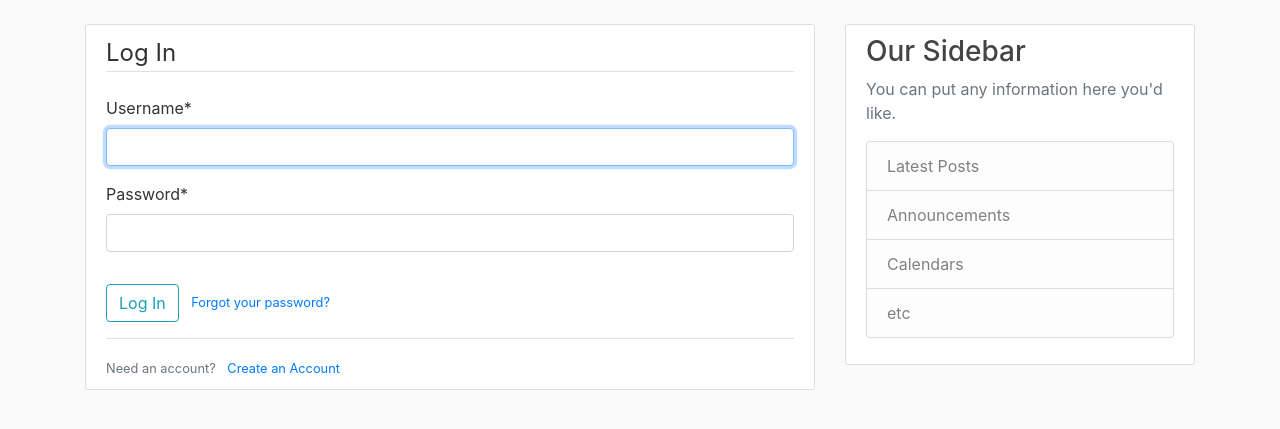
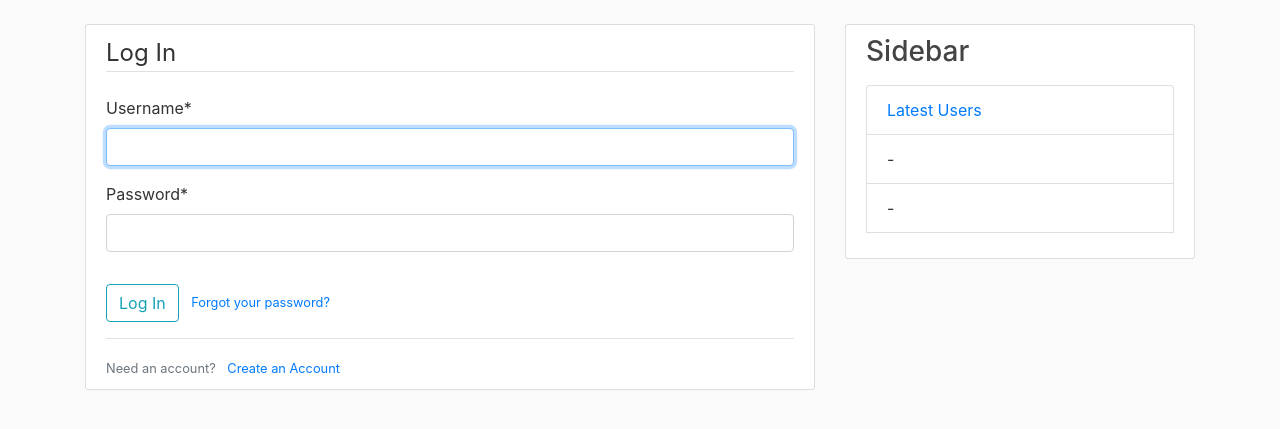
Before and after one commit to LucianoPereira/django-issue-tracker, a Django app: a page that uses templates/base.html in a window 1280 px wide. Shown: the part 56-485 px from the top of the page. Run offline with Django 3.2, Linux system fonts and the light colour scheme; some libraries are stand-ins or nearby versions.

Commit message:
Added latest users to sidebar

```diff
--- a/issue_tracker/settings.py
+++ b/issue_tracker/settings.py
@@ -70,6 +70,7 @@
                 'django.template.context_processors.request',
                 'django.contrib.auth.context_processors.auth',
                 'django.contrib.messages.context_processors.messages',
+                'users.context_processors.latest_users',
             ],
         },
     },
--- a/issues/templates/issues/user_issues.html
+++ b/issues/templates/issues/user_issues.html
@@ -1,6 +1,8 @@
 {% extends "base.html" %}
 {% block content %}
-<h1>Issues owned by {{ view.kwargs.username }} ({{ page_obj.paginator.count }})</h1>
+<div>
+    <h1>Issues owned by {{ view.kwargs.username }} <span class="badge badge-secondary">{{ page_obj.paginator.count }}</span></h1>
+</div>
 <div>
     <a class="btn btn-secondary btn-sm mt-1 mb-1" href="{% url 'projects:user-projects' view.kwargs.username %}">{{ view.kwargs.username }}'s Projects</a>
 </div>
--- a/issues/views.py
+++ b/issues/views.py
@@ -34,7 +34,7 @@
     paginate_by = 4
 
     def get_queryset(self):
-        user = get_object_or_404(User, username=self.kwargs.get('username'))
+        user = get_object_or_404(User, username=self.kwargs['username'])
         return Issue.objects.filter(owner=user).order_by('-created_on')
 
 
--- a/projects/templates/projects/user_projects.html
+++ b/projects/templates/projects/user_projects.html
@@ -1,6 +1,6 @@
 {% extends "base.html" %}
 {% block content %}
-<h1>Projects by {{ view.kwargs.username }} ({{ page_obj.paginator.count }})</h1>
+<h1>Projects by {{ view.kwargs.username }} <span class="badge badge-secondary">{{ page_obj.paginator.count }}</span></h1>
 <div>
     <a class="btn btn-secondary btn-sm mt-1 mb-1" href="{% url 'issues:user-issues' view.kwargs.username %}">{{ view.kwargs.username }}'s Issues</a>
 </div>
--- a/templates/base.html
+++ b/templates/base.html
@@ -59,14 +59,72 @@
         </div>
         <div class="col-md-4">
             <div class="content-section">
-                <h3>Our Sidebar</h3>
-                <p class='text-muted'>You can put any information here you'd like.
-                <ul class="list-group">
-                    <li class="list-group-item list-group-item-light">Latest Posts</li>
-                    <li class="list-group-item list-group-item-light">Announcements</li>
-                    <li class="list-group-item list-group-item-light">Calendars</li>
-                    <li class="list-group-item list-group-item-light">etc</li>
-                </ul>
+                <h3>Sidebar</h3>
+                <p class='text-muted'>
+                <div class="just-padding">
+
+                    <div class="list-group list-group-root well">
+
+                        <a href="#item-1" class="list-group-item" data-toggle="collapse">
+                            <i class="glyphicon glyphicon-chevron-right"></i>Latest Users
+                        </a>
+                        {% for user in latest_users %}
+                        <div class="list-group collapse" id="item-1">
+                            <a href="{% url 'projects:user-projects' username=user.username %}" class="list-group-item">
+                                <i class="glyphicon glyphicon-chevron-right"></i>{{ user.username }}
+                            </a>
+                        </div>
+                        {% endfor %}
+                        <a class="list-group-item" data-toggle="collapse">
+                            <i class="glyphicon glyphicon-chevron-right"></i> -
+                        </a>
+                        <div class="list-group collapse" id="item-2">
+
+                            <a href="#item-2-1" class="list-group-item" data-toggle="collapse">
+                                <i class="glyphicon glyphicon-chevron-right"></i>Item 2.1
+                            </a>
+                            <a href="#item-2-2" class="list-group-item" data-toggle="collapse">
+                                <i class="glyphicon glyphicon-chevron-right"></i>Item 2.2
+                            </a>
+                            <a href="#item-2-3" class="list-group-item" data-toggle="collapse">
+                                <i class="glyphicon glyphicon-chevron-right"></i>Item 2.3
+                            </a>
+                        </div>
+
+
+                        <a class="list-group-item" data-toggle="collapse">
+                            <i class="glyphicon glyphicon-chevron-right"></i> -
+                        </a>
+                        <div class="list-group collapse" id="item-3">
+
+                            <a href="#item-3-1" class="list-group-item" data-toggle="collapse">
+                                <i class="glyphicon glyphicon-chevron-right"></i>Item 3.1
+                            </a>
+                            <div class="list-group collapse" id="item-3-1">
+                                <a href="#" class="list-group-item">Item 3.1.1</a>
+                                <a href="#" class="list-group-item">Item 3.1.2</a>
+                                <a href="#" class="list-group-item">Item 3.1.3</a>
+                            </div>
+
+                            <a href="#item-3-2" class="list-group-item" data-toggle="collapse">
+                                <i class="glyphicon glyphicon-chevron-right"></i>Item 3.2
+                            </a>
+                            <div class="list-group collapse" id="item-3-2">
+                                <a href="#" class="list-group-item">Item 3.2.1</a>
+                                <a href="#" class="list-group-item">Item 3.2.2</a>
+                                <a href="#" class="list-group-item">Item 3.2.3</a>
+                            </div>
+
+                            <a href="#item-3-3" class="list-group-item" data-toggle="collapse">
+                                <i class="glyphicon glyphicon-chevron-right"></i>Item 3.3
+                            </a>
+                            <div class="list-group collapse" id="item-3-3">
+                                <a href="#" class="list-group-item">Item 3.3.1</a>
+                                <a href="#" class="list-group-item">Item 3.3.2</a>
+                                <a href="#" class="list-group-item">Item 3.3.3</a>
+                            </div>
+
+                        </div>
                 </p>
             </div>
         </div>
--- /dev/null
+++ b/users/context_processors.py
@@ -0,0 +1,11 @@
+from django.contrib.auth.models import User
+
+
+def latest_users(request):
+    try:
+        users = User.objects.all().order_by('-date_joined')[:5]
+        last_users = {'latest_users': users}
+        return last_users
+    finally:
+        pass
+    raise ValueError("Not enough users to show")
```
Also changed, not shown: static/main.css (+36 -0 lines). Lines whose indentation alone changed are shown as unchanged.
